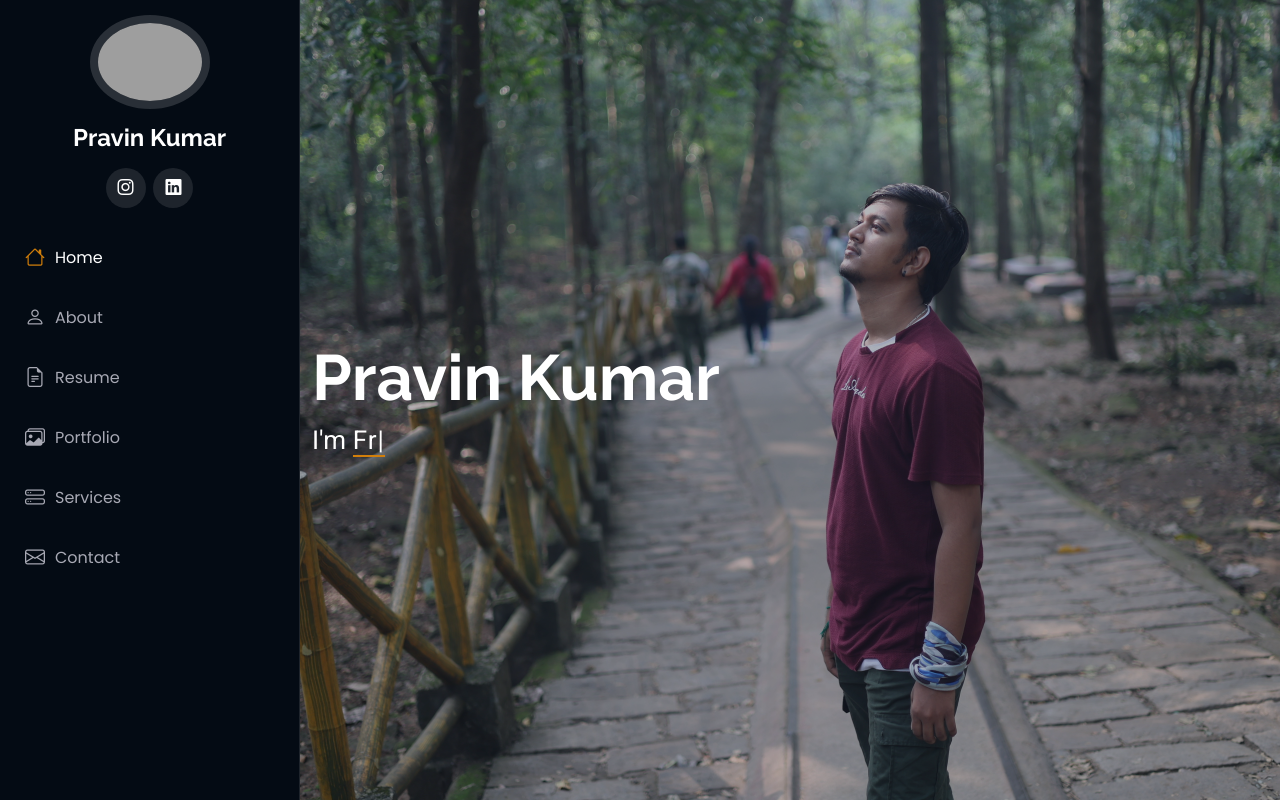
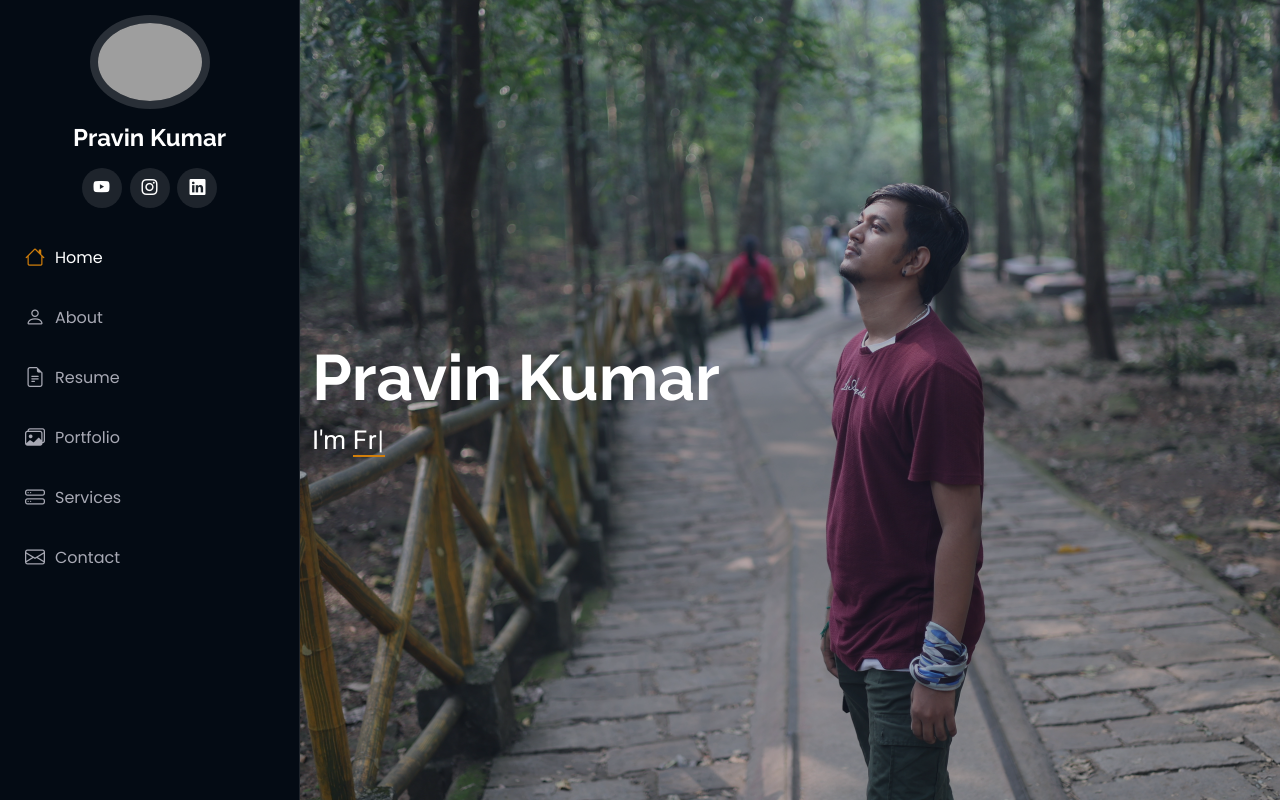
Before and after one commit to pravinsparrow123/sparrowsportfolio, a website: page index.html in a window 1280 px wide. Shown: the top 802 px of the page. Drawn offline with nearby package versions, Linux system fonts and the light colour scheme; grey boxes are pictures that could not be loaded.

Commit message:
Index adding youtube Icon

```diff
--- a/index.html
+++ b/index.html
@@ -62,6 +62,7 @@
     <div class="social-links text-center">
       <!-- <a href="#" class="twitter"><i class="bi bi-twitter-x"></i></a>
       <a href="#" class="facebook"><i class="bi bi-facebook"></i></a> -->
+      <a href="https://www.youtube.com/@SparrowEdutorii" target="_blank"><i class="bi bi-youtube"></i></a>
       <a href="https://www.instagram.com/comrade_7__/"  target="_blank" class="instagram"><i class="bi bi-instagram"></i></a>
       <!-- <a href="#" class="google-plus"><i class="bi bi-skype"></i></a> -->
       <a href="https://in.linkedin.com/in/pravin-kumar-512185230" target="_blank" class="linkedin"><i class="bi bi-linkedin"></i></a>
```
